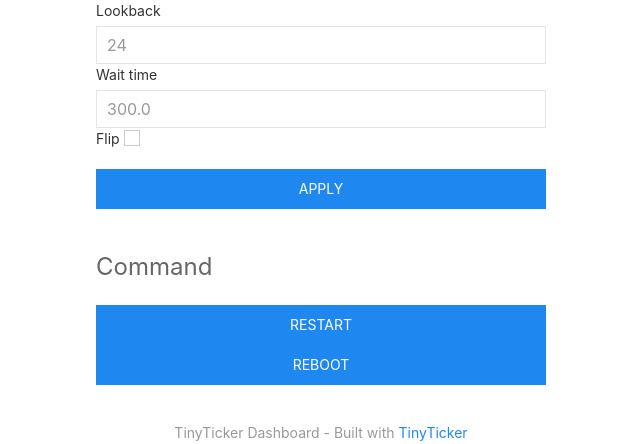
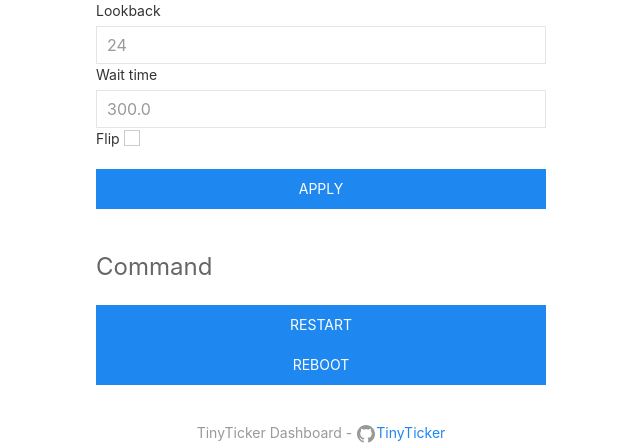
Before and after one commit to loiccoyle/tinyticker, a Flask app: page / in a window 1280 px wide. Shown: the part 536-980 px from the top of the page, without its empty margins (319-959 px from the left). Run offline with Flask 2, Linux system fonts and the light colour scheme; parts of the project's set-up code (start-up, migrations or seed data) failed here and were passed over.

Commit message:
add github icon

```diff
--- a/tinyticker/web/templates/index.html
+++ b/tinyticker/web/templates/index.html
@@ -93,7 +93,7 @@
         </div>
     </div>
     <div class="uk-text-center uk-position-small">
-        <span class="uk-text-small uk-text-muted">TinyTicker Dashboard - Built with <a href="https://github.com/loiccoyle/tinyticker" title="tinyticker" target="_blank" data-uk-tooltip>TinyTicker</a></span>
+        <span class="uk-text-small uk-text-muted">TinyTicker Dashboard - <span uk-icon="github"></span><a href="https://github.com/loiccoyle/tinyticker" title="tinyticker" target="_blank" data-uk-tooltip>TinyTicker</a></span>
     </div>
 </body>
 </html>
```
